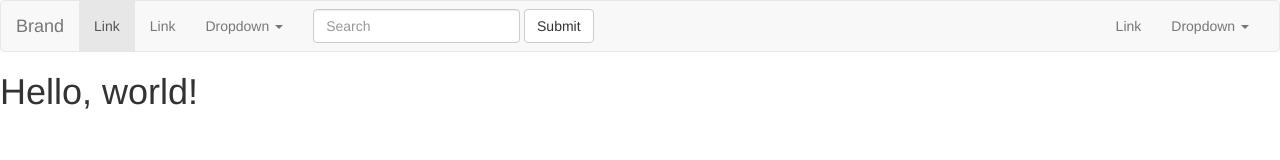
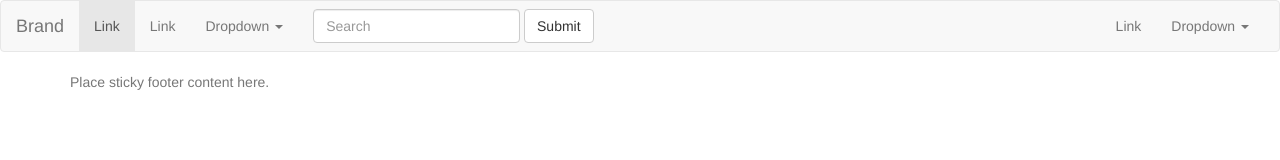
Before and after one commit to sergiojavierreyes/business-website, a plain HTML site: page index.html in a window 1280 px wide. Drawn offline with nearby package versions, Linux system fonts and the light colour scheme.

Commit message:
Added nav and footer to index

```diff
--- a/index.html
+++ b/index.html
@@ -73,8 +73,11 @@
       </nav>
 
 
-      <h1>Hello, world!</h1>
-
+      <footer class="footer">
+        <div class="container">
+          <p class="text-muted">Place sticky footer content here.</p>
+        </div>
+      </footer>
       <!-- jQuery (necessary for Bootstrap's JavaScript plugins) -->
       <script src="https://ajax.googleapis.com/ajax/libs/jquery/1.12.4/jquery.min.js"></script>
       <!-- Include all compiled plugins (below), or include individual files as needed -->
```
